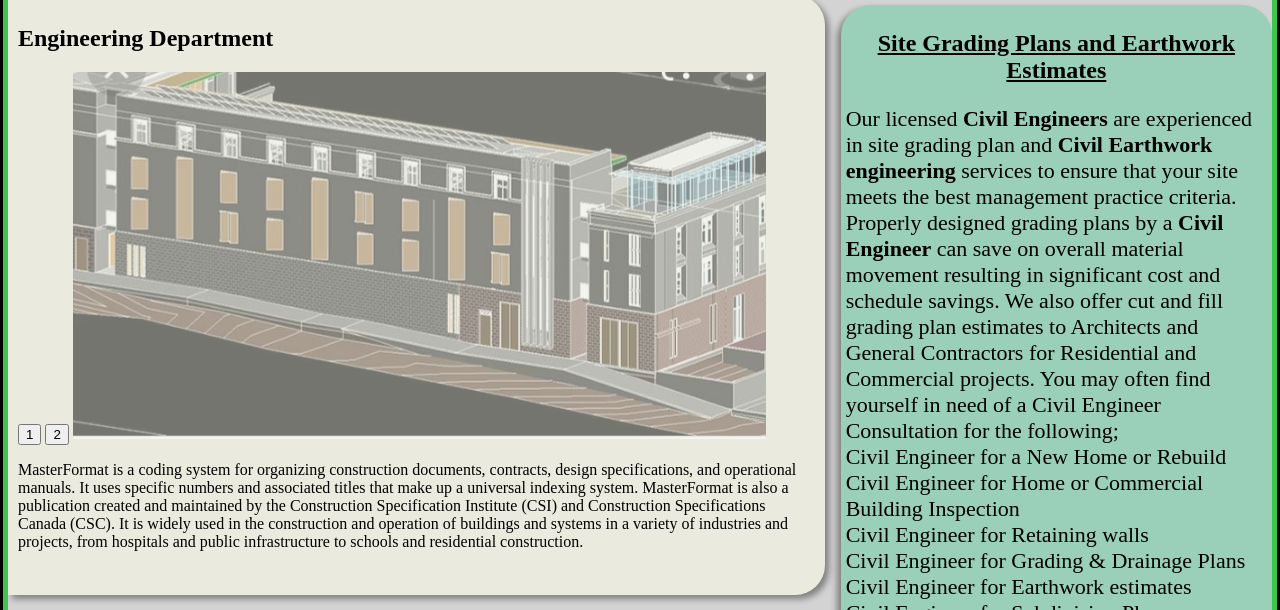
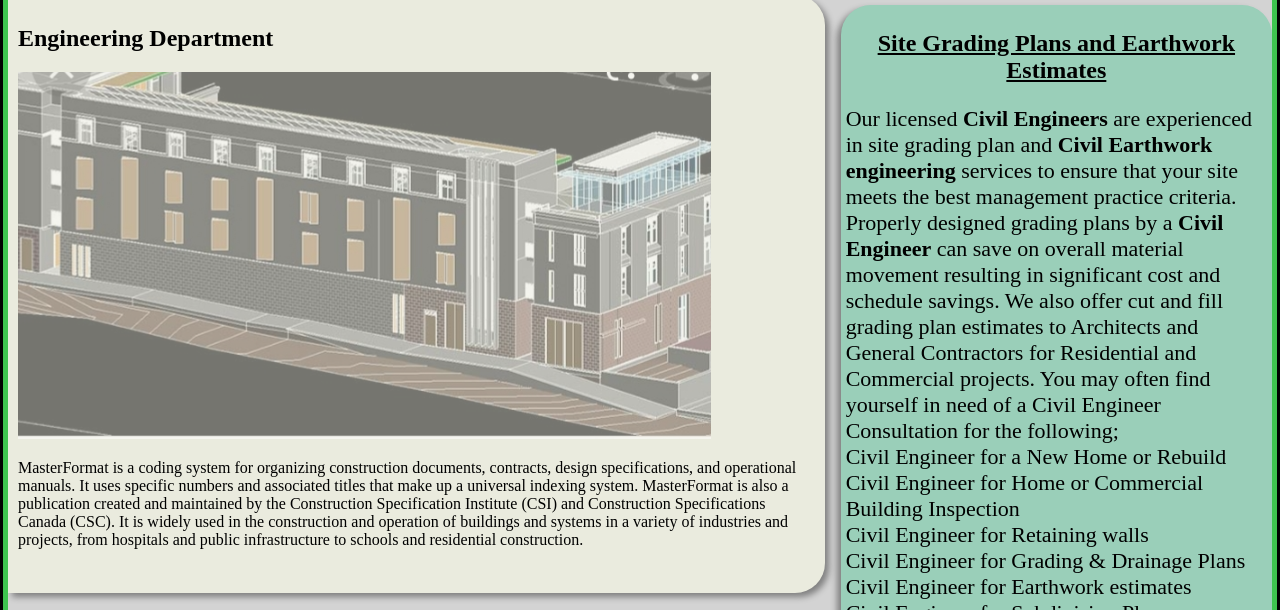
Before and after one commit to ghirmaigeb/babi, a plain HTML site: page index.html in a window 1280 px wide. Shown: the part 143-753 px from the top of the page. Drawn offline with Linux system fonts and the light colour scheme; a web font is replaced by a local one.

Commit message:
index modified

```diff
--- a/index.html
+++ b/index.html
@@ -54,8 +54,6 @@
         <div class="col-left">
             <section>
                 <h1>Engineering Department</h1>
-                <button type="button" onclick="document.getElementById('model').src='img/building.jpeg'">1</button>
-                <button type="button" onclick="document.getElementById('model').src='img/high.jpg'">2</button>
                 <img id="model"src="/img/gg2.jpg" alt="building" style="opacity: 0.5; z-index: -1;">
                 <p class="one">MasterFormat is a coding system for organizing construction documents, contracts, design
                     specifications, and operational manuals. It uses specific numbers and associated titles that make up
```
